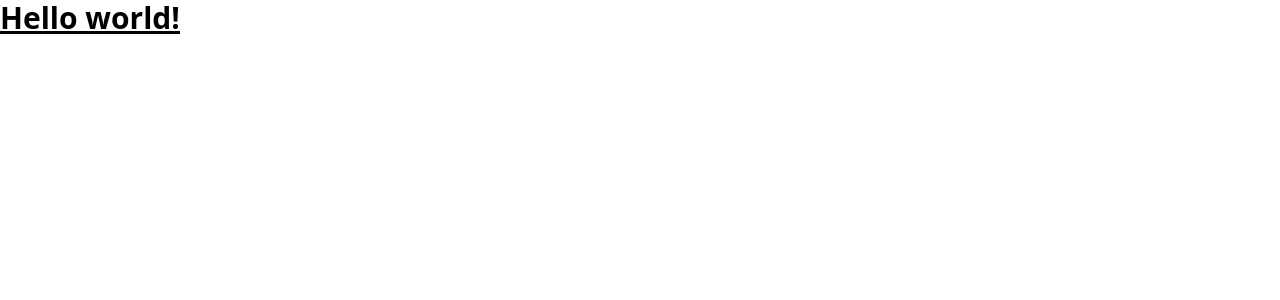
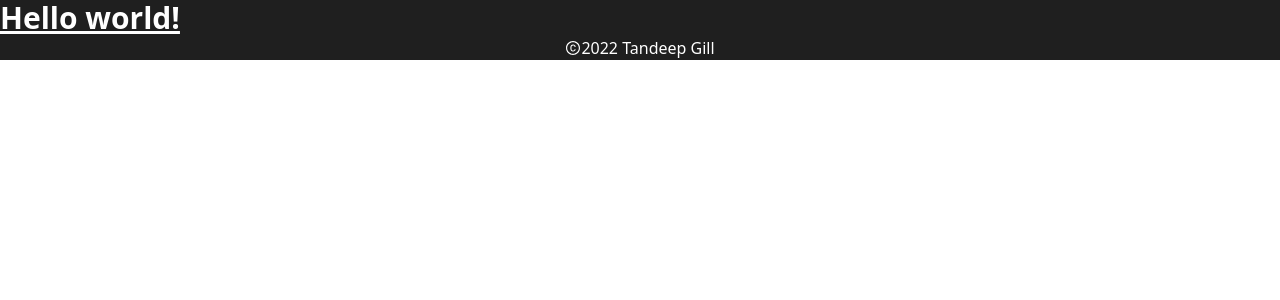
Before and after one commit to TandeepGill/Portfolio, a Next.js app: page / in a window 1280 px wide. Shown: the top 300 px of the page. Built offline with nearby package versions, Linux system fonts and the light colour scheme.

Commit message:
Footer added.

```diff
--- a/components/layout/footer.js
+++ b/components/layout/footer.js
@@ -1,5 +1,14 @@
+import { AiOutlineCopyrightCircle } from 'react-icons/ai';
+
 const Footer = (props) => {
-  return <footer></footer>;
+  return (
+    <footer className='bg-black text-white'>
+      <div className='flex items-center justify-center'>
+        <AiOutlineCopyrightCircle />
+        <h3>2022 Tandeep Gill</h3>
+      </div>
+    </footer>
+  );
 };
 
 export default Footer;
--- a/components/layout/header.js
+++ b/components/layout/header.js
@@ -1,5 +1,5 @@
 const Header = (props) => {
-  return <header></header>;
+  return <header className='bg-black text-white'></header>;
 };
 
 export default Header;
--- a/components/layout/layout.js
+++ b/components/layout/layout.js
@@ -7,7 +7,7 @@ const Layout = (props) => {
   return (
     <Fragment>
       <Header />
-      <main>{props.children}</main>
+      <main className='bg-black text-white'>{props.children}</main>
       <Footer />
     </Fragment>
   );
--- a/package.json
+++ b/package.json
@@ -10,7 +10,8 @@
   "dependencies": {
     "next": "12.0.10",
     "react": "17.0.2",
-    "react-dom": "17.0.2"
+    "react-dom": "17.0.2",
+    "react-icons": "^4.3.1"
   },
   "devDependencies": {
     "autoprefixer": "^10.4.2",
--- a/tailwind.config.js
+++ b/tailwind.config.js
@@ -5,6 +5,10 @@ module.exports = {
   ],
   theme: {
     extend: {},
+    colors: {
+      black: '#1f1f1f',
+      white: '#FFFFFF',
+    },
   },
   plugins: [],
 };
```
Also changed, not shown: 1 other file (tests, documents, lock files or other folders).
